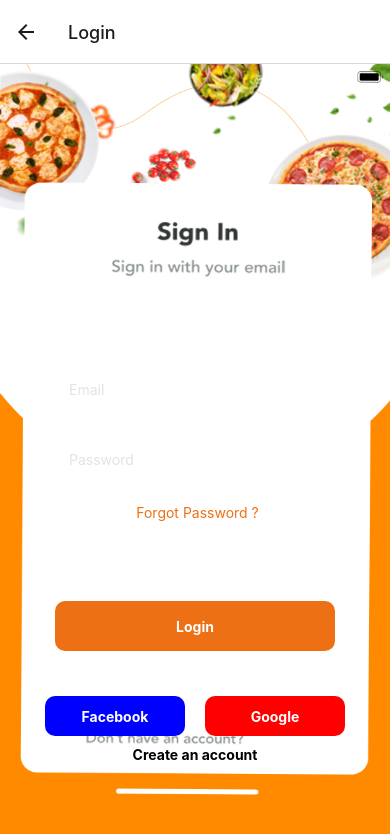
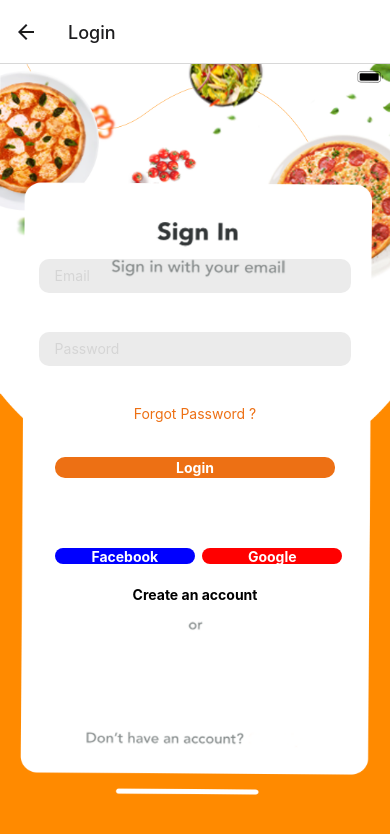
Before and after one commit to salahsaed5/Pizza-App, a React Native app in the folder Food_proj/: screen /Login in a window 390 px wide. Shown: the top 834 px of the page. Built offline with nearby package versions, Linux system fonts and the light colour scheme.

Commit message:
some edit

```diff
--- a/Food_proj/components/GetStart.js
+++ b/Food_proj/components/GetStart.js
@@ -3,19 +3,19 @@ import React from 'react'
 const GetStart = ({ navigation }) => {
 
   const image = require("../assets/GetStart.png");
-  const imagee =require("../assets/buttons/GetStartBTN.png");
+  const imagee = require("../assets/buttons/GetStartBTN.png");
 
 
   return (
     <View style={styles.container}>
-      <ImageBackground  source={image} style={styles.Background}>
+      <ImageBackground source={image} style={styles.Background}>
 
-      <TouchableOpacity  onPress={() => navigation.push('GetStart2')} >
-    <ImageBackground source={imagee} style={styles.btn}>
+        <TouchableOpacity onPress={() => navigation.push('GetStart2')} >
+          <ImageBackground source={imagee} style={styles.btn}>
 
-      </ImageBackground>
+          </ImageBackground>
 
-   </TouchableOpacity>
+        </TouchableOpacity>
 
       </ImageBackground>
 
@@ -41,14 +41,14 @@ const styles = StyleSheet.create({
 
   },
   btn: {
-    width : "80%",
-  // backgroundColor:Colors.primary ,
-    height:40,
-    justifyContent:"flex-end",
-    alignItems:"flex-end",
-    marginLeft: 90,
-    marginVertical: 650,
-    borderRadius :55 ,
-},
+    width: "80%",
+    // backgroundColor:Colors.primary ,
+    height: "20%",
+    justifyContent: "flex-end",
+    alignItems: "flex-end",
+    marginLeft: "19%",
+    marginVertical: "150%",
+    borderRadius: 55,
+  },
 
 });
--- a/Food_proj/components/GetStart2.js
+++ b/Food_proj/components/GetStart2.js
@@ -3,12 +3,12 @@ import React from 'react'
 
 
 const GetStart2 = ({ navigation }) => {
-  const image =require("../assets/GetStart2.png");
-  const imagee =require("../assets/buttons/GetStartBTN.png");
+  const image = require("../assets/GetStart2.png");
+  const imagee = require("../assets/buttons/GetStartBTN.png");
   return (
     <View style={styles.container}>
       <ImageBackground source={image} style={styles.Background}>
-    <TouchableOpacity  onPress={() => navigation.push('GetStart3')} >
+        <TouchableOpacity onPress={() => navigation.push('GetStart3')} >
           <ImageBackground source={imagee} style={styles.btn}>
 
           </ImageBackground>
@@ -37,14 +37,14 @@ const styles = StyleSheet.create({
 
   },
   btn: {
-    width : "80%",
+    width: "80%",
     // backgroundColor:Colors.primary ,
-    height:40,
-    justifyContent:"flex-end",
-    alignItems:"flex-end",
-    marginLeft: 90,
-    marginVertical: 650,
-    borderRadius :55 ,
+    height: "20%",
+    justifyContent: "flex-end",
+    alignItems: "flex-end",
+    marginLeft: "19%",
+    marginVertical: "150%",
+    borderRadius: 55,
   },
 
 
--- a/Food_proj/components/GetStart3.js
+++ b/Food_proj/components/GetStart3.js
@@ -3,12 +3,12 @@ import React from 'react'
 
 
 const GetStart3 = ({ navigation }) => {
-    const image =require("../assets/GetStart3.png");
-    const imagee =require("../assets/buttons/GetStartBTN.png");
+  const image = require("../assets/GetStart3.png");
+  const imagee = require("../assets/buttons/GetStartBTN.png");
   return (
     <View style={styles.container}>
       <ImageBackground source={image} style={styles.Background}>
-      <TouchableOpacity  onPress={() => navigation.push('Login')} >
+        <TouchableOpacity onPress={() => navigation.push('Login')} >
           <ImageBackground source={imagee} style={styles.btn}>
 
           </ImageBackground>
@@ -36,14 +36,14 @@ const styles = StyleSheet.create({
 
   },
   btn: {
-      width : "80%",
+    width: "80%",
     // backgroundColor:Colors.primary ,
-      height:40,
-      justifyContent:"flex-end",
-      alignItems:"flex-end",
-      marginLeft: 90,
-      marginVertical: 650,
-      borderRadius :55 ,
+    height: "20%",
+    justifyContent: "flex-end",
+    alignItems: "flex-end",
+    marginLeft: "19%",
+    marginVertical: "150%",
+    borderRadius: 55,
   },
 
 });
--- a/Food_proj/components/Login.js
+++ b/Food_proj/components/Login.js
@@ -8,10 +8,10 @@ export default function Login({ navigation }) {
 
 
     const { height } = useWindowDimensions();
-    const image =require("../assets/Signinwithoutbutton.png");
+    const image = require("../assets/Signinwithoutbutton.png");
     return (
         <View style={styles.container}>
-     <ImageBackground source={image} style={styles.Background}>
+            <ImageBackground resizeMode="cover" source={image} style={styles.Background}>
                 <View style={styles.loginView}>
                     <View style={styles.inputView}>
                         <TextInput
@@ -24,7 +24,7 @@ export default function Login({ navigation }) {
                     </View>
                     <View style={styles.inputView2}>
                         <TextInput
-                        style={styles.TextInput}
+                            style={[styles.TextInput, { color: "black" }]}
                             placeholder="Password"
                             value={password}
                             placeholderTextColor="#ababab55"
@@ -33,7 +33,7 @@ export default function Login({ navigation }) {
                         />
                     </View>
                     <View style={styles.forgottenView}>
-                    <TouchableOpacity style={[styles.loginText, { color: "#4040fdaa" }]} onPress={()=>navigation.navigate('ForgetPassword')}>
+                        <TouchableOpacity style={[styles.loginText, { color: "#4040fdaa" }]} onPress={() => navigation.navigate('ForgetPassword')}>
                             <Text style={styles.forgottentext}>Forgot Password ?</Text>
                         </TouchableOpacity>
                     </View>
@@ -44,15 +44,19 @@ export default function Login({ navigation }) {
                         <TouchableOpacity style={styles.loginBtn}  >
                             <Text style={styles.loginText}>Login</Text>
                         </TouchableOpacity>
+                        <View style={styles.GoogleView}>
                             <TouchableOpacity style={styles.FacebookBtn}  >
                                 <Text style={styles.loginText}>Facebook</Text>
                             </TouchableOpacity>
                             <TouchableOpacity style={styles.GoogleBtn}  >
                                 <Text style={styles.loginText}>Google</Text>
                             </TouchableOpacity>
-                    <TouchableOpacity style={styles.CreateBtn}  >
+                        </View>
+                        <View style={styles.CreateBtn}>
+                            <TouchableOpacity   >
                                 <Text style={[styles.loginText, { color: "black" }]}>Create an account</Text>
                             </TouchableOpacity>
+                        </View>
                     </View>
                 </View>
             </ImageBackground>
@@ -78,73 +82,78 @@ const styles = StyleSheet.create({
         width: '100%',
     },
     inputView: {
-        backgroundColor: '#fffc',
-        borderColor:'#505050',
+        backgroundColor: '#85858629',
+        borderColor: '#505050',
         borderRadius: 10,
         width: '80%',
-        height: 50,
-        marginTop: 300,
-        marginBottom: 20,
+        height: "7%",
+        marginTop: "50%",
+        marginBottom: "10%",
 
     },
     inputView2: {
-        backgroundColor: '#fffc',
+        backgroundColor: '#85858629',
         borderRadius: 10,
         width: '80%',
-        height: 50,
-        marginBottom: 20,
+        height: "7%",
+        marginBottom: "10%",
 
     },
     TextInput: {
-        height: 50,
-        padding: 10,
-        marginLeft: 20,
-
+        height: "100%",
+        // padding: "5%",
+        marginLeft: "5%",
     },
     BtnView: {
         flexDirection: 'column',
         alignItems: 'center',
         width: '90%',
     },
+    GoogleView: {
+        flexDirection: 'row',
+        width: "40%",
+        height: "20%",
+        marginRight: "40%",
+    },
     forgottenView: {
-        marginBottom: 40,
-        marginLeft: -120,
-        paddingLeft: 125,
+        marginRight: "30%",
+        paddingLeft: "30%",
     },
     forgottentext: {
-        color:'#ED7014',
+        color: '#ED7014',
     },
     loginBtn: {
         width: "80%",
-        marginTop: 40,
-        marginBottom: 45,
+        marginTop: "10%",
+        marginBottom: "20%",
         borderRadius: 10,
-        height: 50,
+        height: "13%",
         alignItems: "center",
         justifyContent: "center",
         backgroundColor: "#ED7014",
     },
     FacebookBtn: {
-        width: "40%",
-        marginRight: 160,
-        marginBottom: -40,
+        width: "100%",
+        marginRight: "5%",
+        // marginBottom: "20%",
         borderRadius: 10,
-        height: 40,
+        height: "50%",
         alignItems: "center",
         justifyContent: "center",
         backgroundColor: "blue",
     },
     GoogleBtn: {
-        width: "40%",
-        marginLeft: 160,
-        marginBottom: 10,
+        width: "100%",
+        // marginLeft: "45%",
+        // marginBottom: "20%",
         borderRadius: 10,
-        height: 40,
+        height: "50%",
         alignItems: "center",
         justifyContent: "center",
         backgroundColor: "red",
     },
     CreateBtn: {
+        marginTop: "1.5%",
     },
     loginText: {
         color: 'white',
```
Lines whose indentation alone changed are shown as unchanged.
